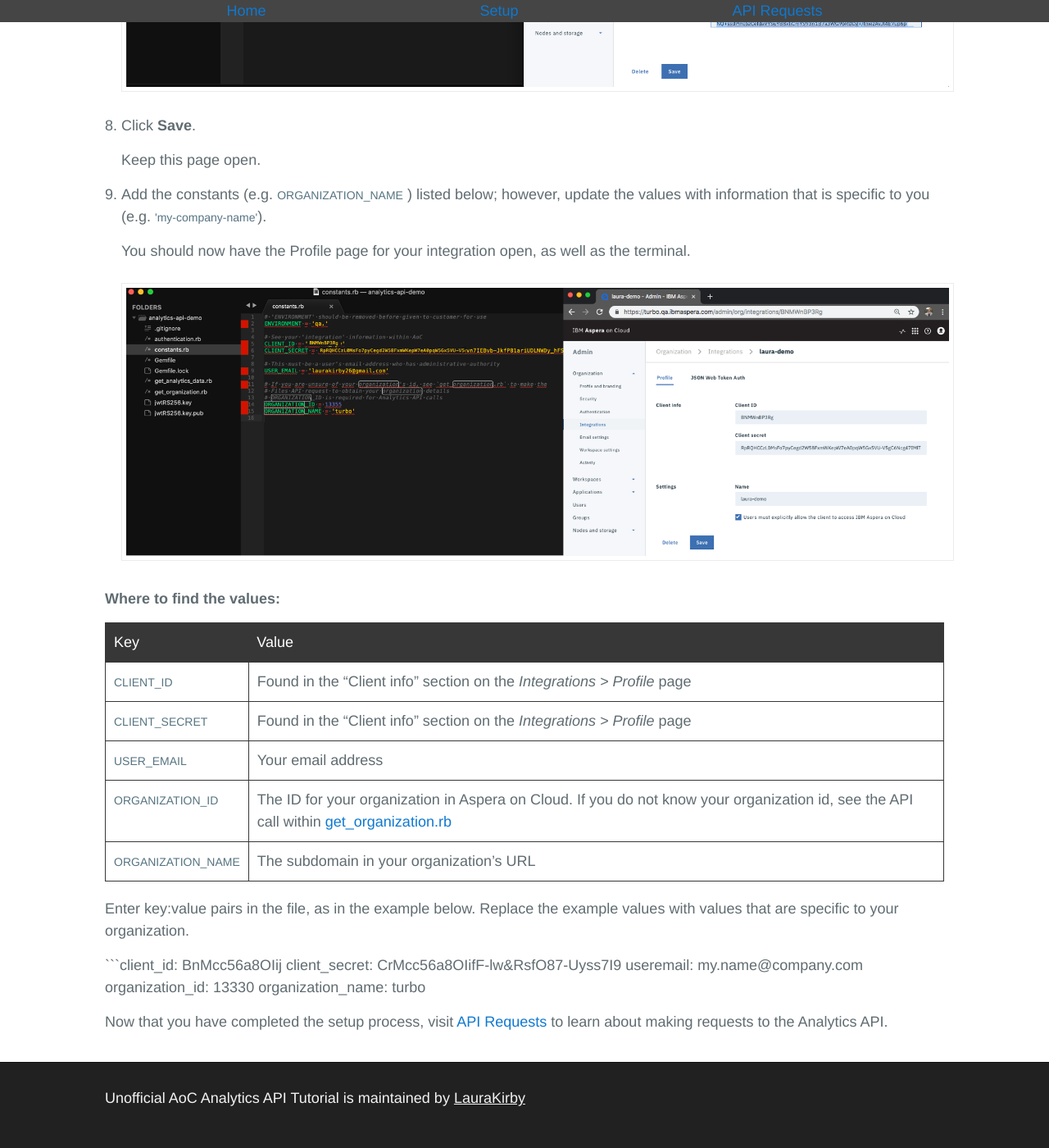
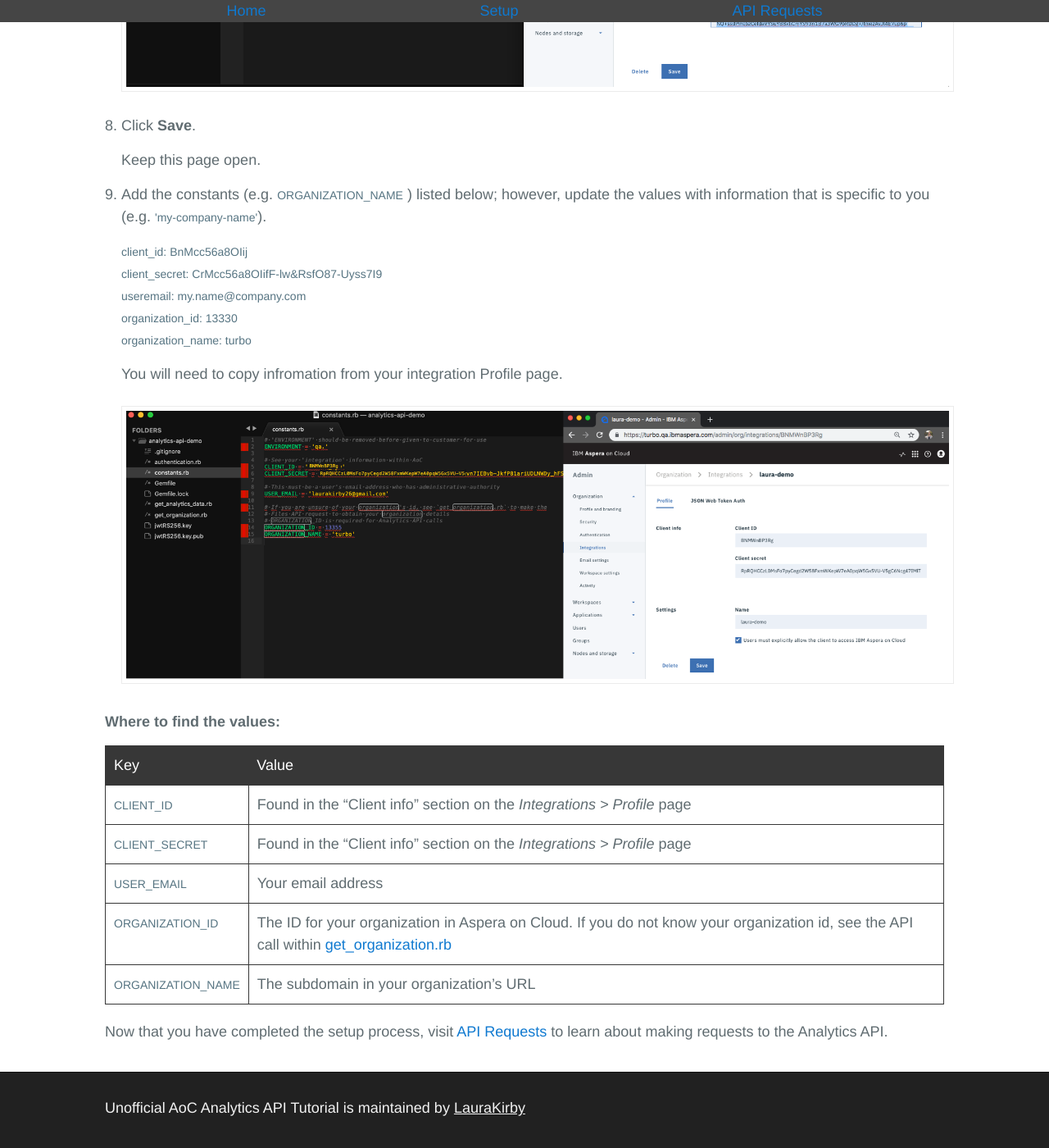
Before and after one commit to LauraKirby/aspera-ibm-analytics-api, a Jekyll site: the page built from setup.md, in a window 1280 px wide and 1400 px high, scrolled down 6255 px. Shown: the whole window at 82% size. Built offline with Jekyll 4.4.1, drawn with Linux system fonts in a browser that asks for light colours; our own code applies the rules of GitHub Pages for plain Markdown files; the repository's description, which GitHub fills in, is left out; some of the changed text lies outside the part shown.

Commit message:
indent table to align with step indentation

````diff
--- a/setup.md
+++ b/setup.md
@@ -104,28 +104,28 @@ There are two main procedures:
 
 1. Add the constants (e.g. `ORGANIZATION_NAME` ) listed below; however, update the values with information that is specific to you (e.g. `'my-company-name'`).
 
-   You should now have the Profile page for your integration open, as well as the terminal.
-
-   <div class="demo-image">
-       <img src="images/15-add-config-data.png"/>
-      </div>
-
-**Where to find the values:**
-
-| Key | Value |
-| --- | --- |
-| `CLIENT_ID` | Found in the "Client info" section on the *Integrations > Profile* page |
-| `CLIENT_SECRET` | Found in the "Client info" section on the *Integrations > Profile* page |
-| `USER_EMAIL` | Your email address |
-| `ORGANIZATION_ID` | The ID for your organization in Aspera on Cloud. If you do not know your organization id, see the API call within [get_organization.rb](https://github.com/LauraKirby/aspera-ibm-analytics-api/blob/master/analytics-api-demo/get_organization.rb) |
-| `ORGANIZATION_NAME` | The subdomain in your organization's URL |
-
-   Enter key:value pairs in the file, as in the example below. Replace the example values with values that are specific to your organization.
 
    ```client_id: BnMcc56a8OIij
    client_secret: CrMcc56a8OIifF-lw&RsfO87-Uyss7I9
    useremail: my.name@company.com
    organization_id: 13330
    organization_name: turbo
+   ```
+
+   You will need to copy infromation from your integration Profile page.
+
+   <div class="demo-image">
+       <img src="images/15-add-config-data.png"/>
+      </div>
+
+  **Where to find the values:**
+
+  | Key | Value |
+  | --- | --- |
+  | `CLIENT_ID` | Found in the "Client info" section on the *Integrations > Profile* page |
+  | `CLIENT_SECRET` | Found in the "Client info" section on the *Integrations > Profile* page |
+  | `USER_EMAIL` | Your email address |
+  | `ORGANIZATION_ID` | The ID for your organization in Aspera on Cloud. If you do not know your organization id, see the API call within [get_organization.rb](https://github.com/LauraKirby/aspera-ibm-analytics-api/blob/master/analytics-api-demo/get_organization.rb) |
+  | `ORGANIZATION_NAME` | The subdomain in your organization's URL |
 
 Now that you have completed the setup process, visit [API Requests](./analytics-api.md) to learn about making requests to the Analytics API.
````
Also changed, not shown: other parts of setup.md (+1 -1 lines).
